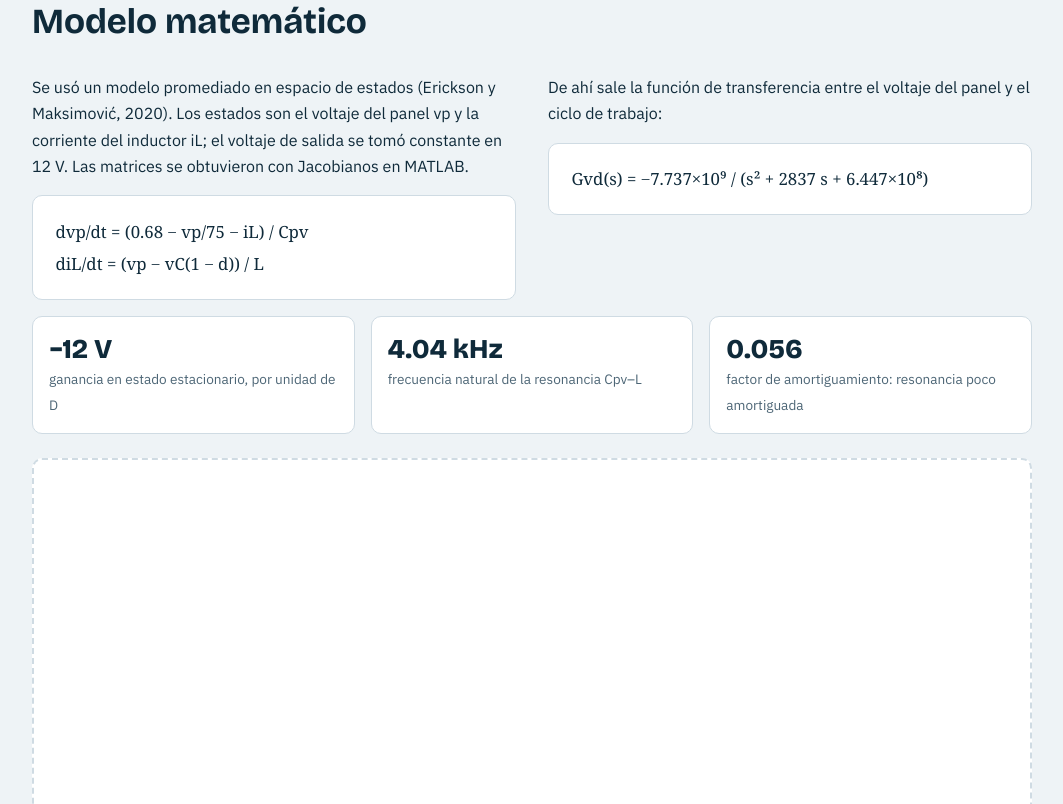
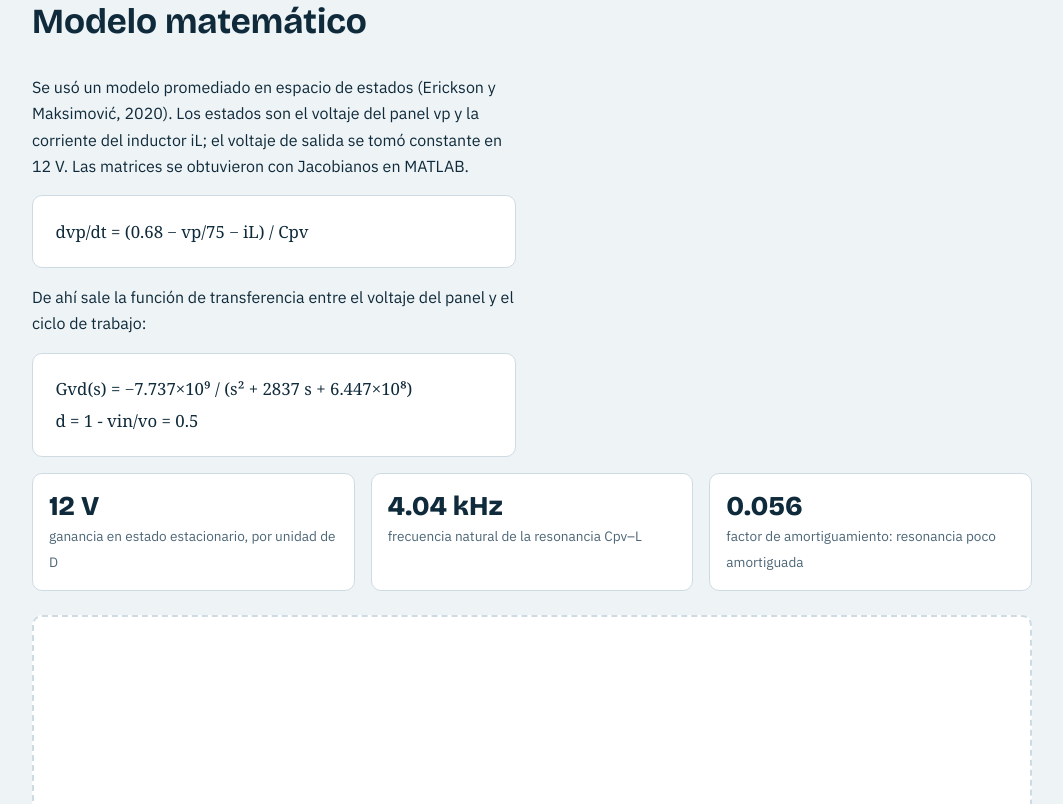
Before and after one commit to 12rander04/ProFinalConvertidorBoost, a plain HTML site: page index.html in a window 1280 px wide. Shown: the part 1756-2560 px from the top of the page, without its empty margins (108-1171 px from the left). Drawn offline with nearby package versions, Linux system fonts and the light colour scheme.

Commit message:
Refine equations and specifications in index.html
Updated mathematical model equations and specifications.

```diff
--- a/index.html
+++ b/index.html
@@ -118,10 +118,10 @@ footer{background:var(--ink);color:#b9ccd8;padding:2rem 0;font-size:.9rem}footer
 <h2>Modelo matemático</h2>
 <div class="cols"><div>
 <p>Se usó un modelo promediado en espacio de estados (Erickson y Maksimović, 2020). Los estados son el voltaje del panel vp y la corriente del inductor iL; el voltaje de salida se tomó constante en 12 V. Las matrices se obtuvieron con Jacobianos en MATLAB.</p>
-<div class="eq">dvp/dt = (0.68 − vp/75 − iL) / Cpv<br>diL/dt = (vp − vC(1 − d)) / L</div></div>
+<div class="eq">dvp/dt = (0.68 − vp/75 − iL) / Cpv</div>
 <div><p>De ahí sale la función de transferencia entre el voltaje del panel y el ciclo de trabajo:</p>
-<div class="eq">Gvd(s) = −7.737×10⁹ / (s² + 2837 s + 6.447×10⁸)</div></div></div>
-<div class="stats"><div><b>−12 V</b><span>ganancia en estado estacionario, por unidad de D</span></div><div><b>4.04 kHz</b><span>frecuencia natural de la resonancia Cpv–L</span></div><div><b>0.056</b><span>factor de amortiguamiento: resonancia poco amortiguada</span></div></div>
+<div class="eq">Gvd(s) = −7.737×10⁹ / (s² + 2837 s + 6.447×10⁸)<br> d = 1 - vin/vo = 0.5 </div></div></div></div>
+<div class="stats"><div><b>12 V</b><span>ganancia en estado estacionario, por unidad de D</span></div><div><b>4.04 kHz</b><span>frecuencia natural de la resonancia Cpv–L</span></div><div><b>0.056</b><span>factor de amortiguamiento: resonancia poco amortiguada</span></div></div>
 <figure style="margin-top:1.5rem"><div class="ph">Agrega img/respuesta-escalon.png<img src="img/respuesta-escalon.png" alt="Respuesta al escalón de Gvd(s), oscilatoria y estabilizada en −12" onerror="this.remove()"></div><figcaption>Respuesta al escalón de Gvd(s) en MATLAB.</figcaption></figure>
 </div></section>
 
@@ -141,7 +141,6 @@ footer{background:var(--ink);color:#b9ccd8;padding:2rem 0;font-size:.9rem}footer
 <tr><td>Control</td><td>PID discreto incremental, muestreo de 2 ms (500 Hz)</td></tr>
 <tr><td>Rango de ciclo de trabajo</td><td>≈ 3.9 % a 87.9 % (OCR1A = 470 − d, saturado entre 20 y 450)</td></tr>
 <tr><td>Diseño de PCB</td><td>Autodesk EAGLE</td></tr>
-<tr><td>Costo de materiales</td><td>50.000 COP</td></tr>
 </table></div></div></section>
 
 <section id="resultados"><div class="wrap">
```
